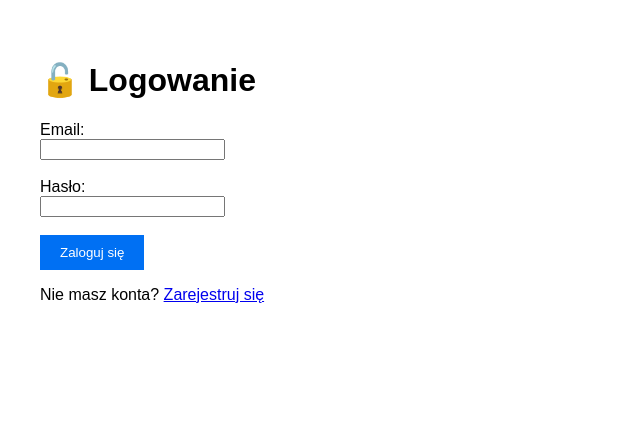
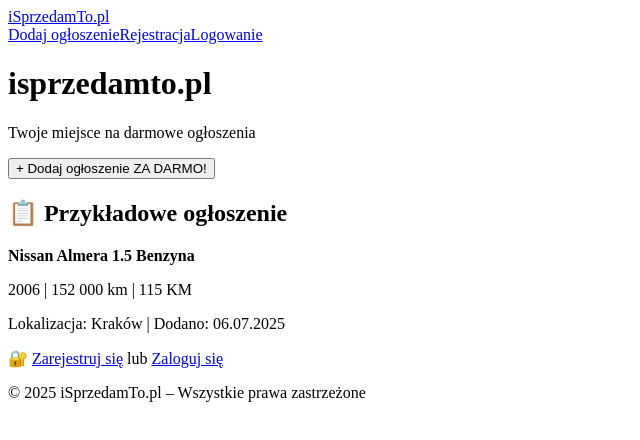
Before and after one commit to SprzedamTo/isprzedamto-final-live, a Next.js app: page / in a window 1280 px wide. Shown: the top 440 px of the page, without its empty margins (0-640 px from the left). Built offline with nearby package versions, Linux system fonts and the light colour scheme.

Commit message:
Update index.js

```diff
--- a/pages/index.js
+++ b/pages/index.js
@@ -1,55 +1,33 @@
-import { useState } from 'react'
 import Head from 'next/head'
 import Link from 'next/link'
+import Layout from '@/components/Layout'
 
-export default function Login() {
-  const [email, setEmail] = useState('')
-  const [password, setPassword] = useState('')
+export default function Home() {
+  return (
+    <Layout>
+      <Head>
+        <title>isprzedamto.pl</title>
+      </Head>
 
-  const handleLogin = (e) => {
-    e.preventDefault()
-    alert(`Zalogowano jako: ${email}`)
-    setEmail('')
-    setPassword('')
-  }
+      <h1 className="text-2xl font-bold text-blue-700 mb-4">isprzedamto.pl</h1>
+      <p className="mb-4">Twoje miejsce na darmowe ogłoszenia</p>
 
-  return (
-    <>
-      <Head>
-        <title>Logowanie</title>
-      </Head>
-      <main style={{ fontFamily: 'Arial', padding: '2rem' }}>
-        <h1>🔓 Logowanie</h1>
-        <form onSubmit={handleLogin}>
-          <label>Email:<br />
-            <input
-              type="email"
-              value={email}
-              onChange={e => setEmail(e.target.value)}
-              required
-            />
-          </label><br /><br />
-          <label>Hasło:<br />
-            <input
-              type="password"
-              value={password}
-              onChange={e => setPassword(e.target.value)}
-              required
-            />
-          </label><br /><br />
-          <button type="submit" style={{
-            backgroundColor: '#0070f3',
-            color: 'white',
-            padding: '10px 20px',
-            border: 'none'
-          }}>
-            Zaloguj się
-          </button>
-        </form>
-        <p style={{ marginTop: '1rem' }}>
-          Nie masz konta? <Link href="/register">Zarejestruj się</Link>
-        </p>
-      </main>
-    </>
+      <Link href="/add">
+        <button className="bg-red-600 hover:bg-red-700 text-white font-bold py-2 px-4 rounded">
+          + Dodaj ogłoszenie ZA DARMO!
+        </button>
+      </Link>
+
+      <div className="mt-8">
+        <h2 className="text-lg font-semibold">📋 Przykładowe ogłoszenie</h2>
+        <p><strong>Nissan Almera 1.5 Benzyna</strong></p>
+        <p>2006 | 152 000 km | 115 KM</p>
+        <p>Lokalizacja: Kraków | Dodano: 06.07.2025</p>
+      </div>
+
+      <p className="mt-10 text-sm text-gray-500">
+        🔐 <Link href="/register" className="underline">Zarejestruj się</Link> lub <Link href="/login" className="underline">Zaloguj się</Link>
+      </p>
+    </Layout>
   )
 }
```
